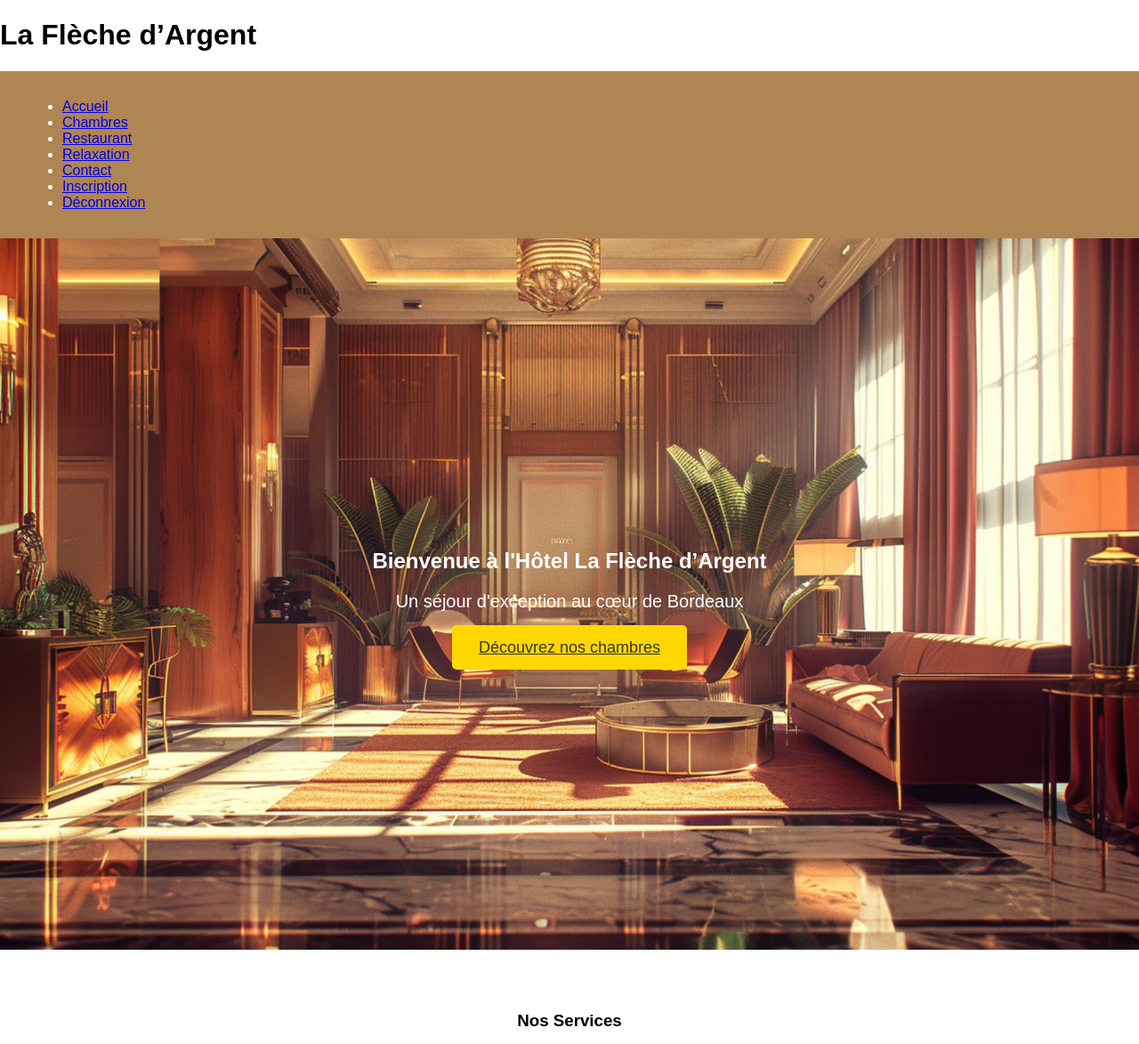
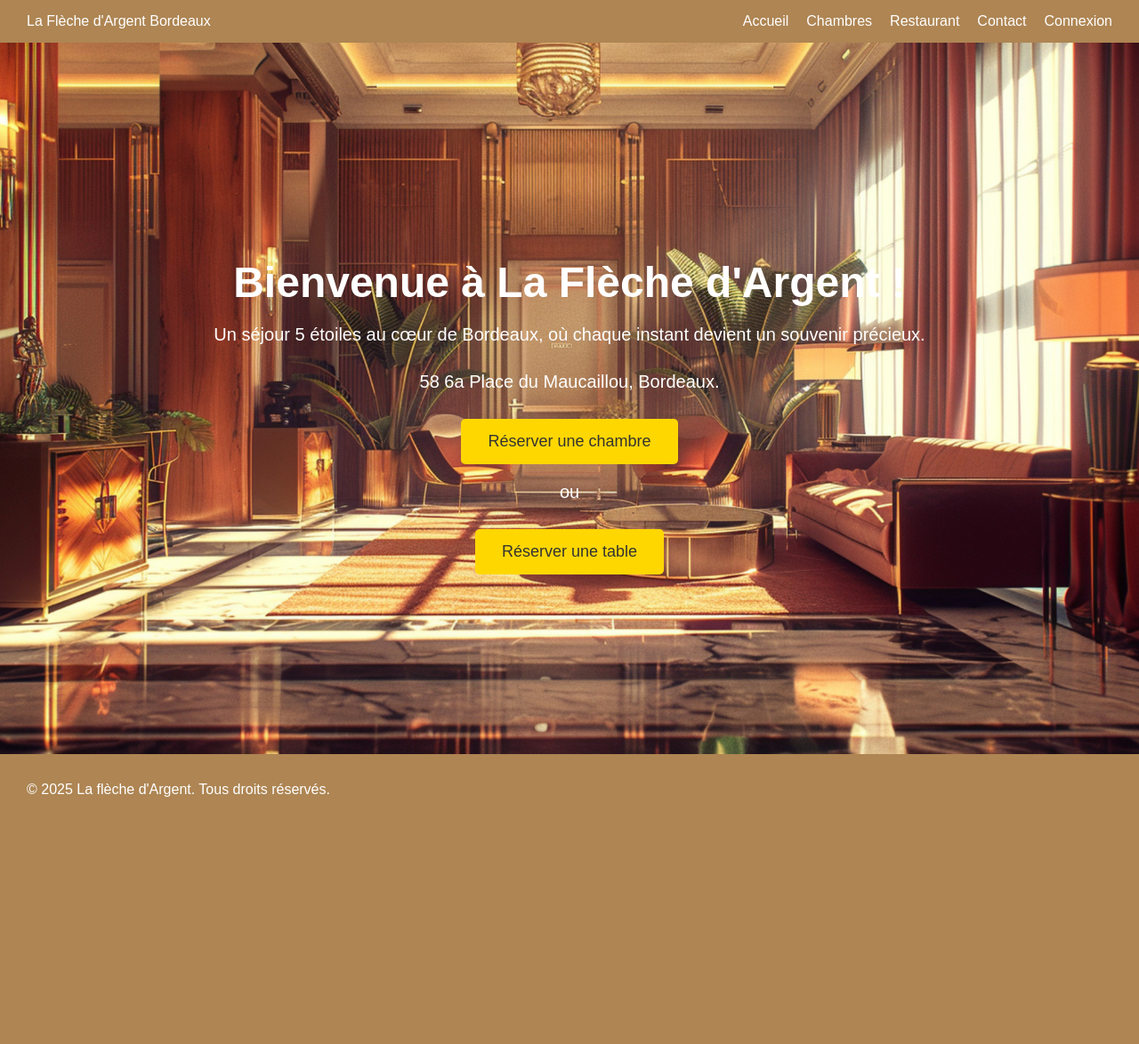
Before and after one commit to MelonCube-91/Projet-web, a PHP site: page /views/page_accueil.php in a window 1280 px wide. Shown: the top 1174 px of the page at 89% size. After the commit the page ends 896 px from the top, so only its background shows below. Run offline with PHP 8.4, Linux system fonts and the light colour scheme.

Commit message:
changement page accueil 1

```diff
--- a/views/page_accueil.php
+++ b/views/page_accueil.php
@@ -3,83 +3,53 @@
 <head>
   <meta charset="UTF-8">
   <meta name="viewport" content="width=device-width, initial-scale=1.0">
-    <meta name="description" content="Découvrez l'hôtel La Flèche d’Argent à Bordeaux, un établissement haut de gamme avec des chambres luxueuses, un restaurant étoilé et des services de relaxation.">
-    <meta name="keywords" content="Hôtel, Bordeaux, Luxe, Restaurant étoilé, Relaxation, Piscine, Massages">
-    <meta name="author" content="VotreNom">
-    <title>Accueil - Hôtel La Flèche d’Argent</title>
-    <link rel="stylesheet" href="../views/style/page_accueil.css">
+  <link rel="stylesheet" href="style/page_accueil.css">
+  <title>La Flèche Bordeaux</title>
 </head>
-<body>
-    <header class="header">
-        <div class="container">
-            <div class="logo">
-                <h1>La Flèche d’Argent</h1>
-            </div>
+
+<header>
+  <!-- Navbar -->
   <nav class="navbar">
-                <ul>
-                    <li><a href="accueil.php">Accueil</a></li>
-                    <li><a href="chambres.php">Chambres</a></li>
-                    <li><a href="restaurant.php">Restaurant</a></li>
-                    <li><a href="relaxation.php">Relaxation</a></li>
-                    <li><a href="../views/page_contact.php">Contact</a></li>
-                    <li><a href="../controllers/C_inscription.php">Inscription</a></li>
-                    <li><a href="../controllers/C_deconnexion.php">Déconnexion</a></li>
+    <div class="logo">La Flèche d'Argent Bordeaux</div>
+
+    <ul class="nav-links">
+      <li><a href="#home">Accueil</a></li>
+      <li><a href="#rooms">Chambres</a></li>
+      <li><a href="#services">Restaurant</a></li>
+      <li><a href="#contact">Contact</a></li>
+
+      <li><a href="#login">Connexion</a></li>
     </ul>
   </nav>
-        </div>
+
 </header>
+<body>
 
-    <main>
-        <section class="hero">
+
+  <!-- Section Héros -->
+  <section id="home" class="hero">
     <div class="hero-content">
-                <h2>Bienvenue à l'Hôtel La Flèche d’Argent</h2>
-                <p>Un séjour d'exception au cœur de Bordeaux</p>
-                <a href="chambres.php" class="btn-primary">Découvrez nos chambres</a>
+      <h1>Bienvenue à La Flèche d'Argent !</h1>
+      <p>Un séjour 5 étoiles au cœur de Bordeaux, où chaque instant devient un souvenir précieux.</p>
+      <p>58 6a Place du Maucaillou, Bordeaux.</p>
+      <button class="btn-primary" onclick="window.location.href='https://www.google.com';">Réserver une chambre </button>
+      <p>ou</p>
+      <button class="btn-primary" onclick="window.location.href='https://www.google.com';">Réserver une table</button>
     </div>
   </section>
 
-        <section class="services">
-            <div class="container">
-                <h3>Nos Services</h3>
-                <div class="services-grid">
-                    <div class="service-item">
-                        <img src="images/chambres.jpg" alt="Chambres de luxe">
-                        <h4>Chambres de luxe</h4>
-                        <p>Des chambres élégantes et confortables pour un séjour inoubliable.</p>
-                    </div>
-                    <div class="service-item">
-                        <img src="images/restaurant.jpg" alt="Restaurant étoilé">
-                        <h4>Restaurant étoilé</h4>
-                        <p>Découvrez une gastronomie raffinée orchestrée par un chef renommé.</p>
-                    </div>
-                    <div class="service-item">
-                        <img src="images/relaxation.jpg" alt="Relaxation et Bien-être">
-                        <h4>Relaxation & Bien-être</h4>
-                        <p>Profitez de nos bains chauds, massages, et espaces de détente.</p>
-                    </div>
-                </div>
-            </div>
-        </section>
 
-        <section class="avis">
-            <div class="container">
-                <h3>Ce que disent nos clients</h3>
-                <div class="avis-grid">
-                    <div class="avis-item">
-                        <p>"Un séjour parfait. Les chambres sont somptueuses et le restaurant exceptionnel !" - Clara M.</p>
-                    </div>
-                    <div class="avis-item">
-                        <p>"Un véritable havre de paix. Je recommande les massages aux pierres chaudes." - Julien D.</p>
-                    </div>
-                </div>
-            </div>
-        </section>
-    </main>
 
-    <footer class="footer">
-        <div class="container">
-            <p>&copy; 2025 La Flèche d’Argent. Tous droits réservés.</p>
+
+
+
+
+
+
+</body>
+<footer>
+    <div class="footer">
+  <p>© 2025 La flèche d'Argent. Tous droits réservés.</p>
   </div>
 </footer>
-</body>
 </html>
```
Lines whose indentation alone changed are shown as unchanged.
